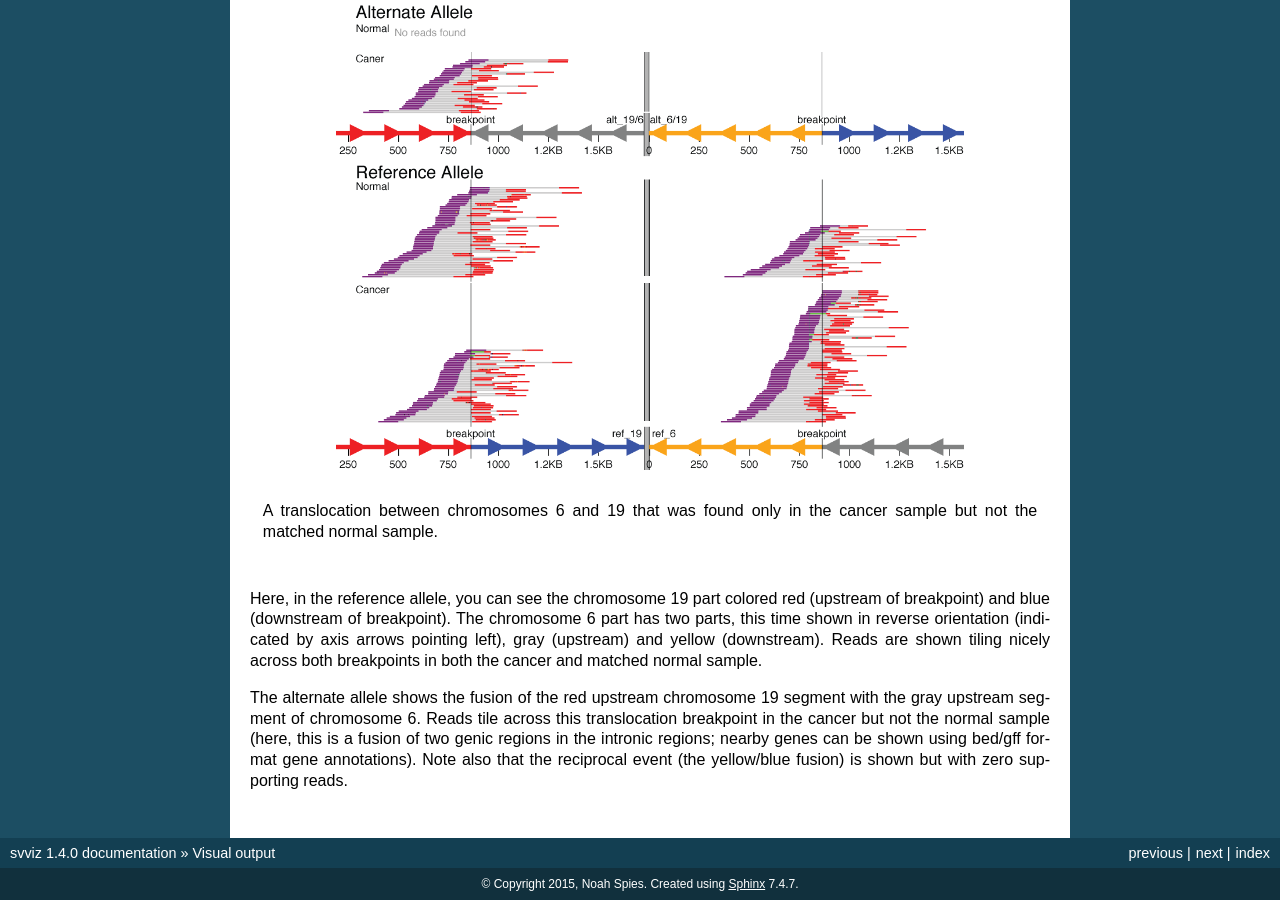
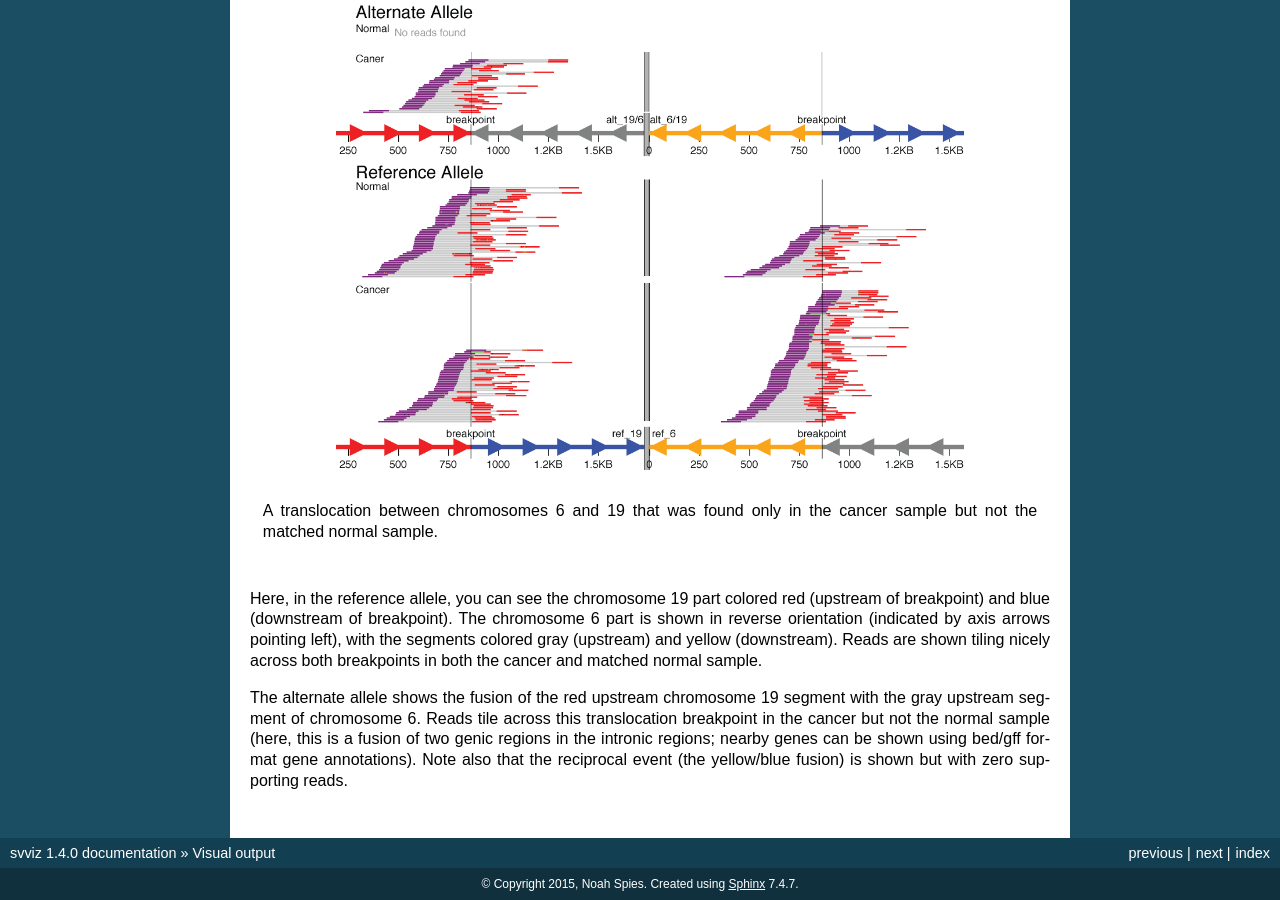
Before and after one commit to svviz/svviz, a Sphinx documentation site: the page built from docs/visualizations.rst, in a window 1280 px wide and 900 px high, scrolled down 1560 px. Built offline with Sphinx 7.4.7, drawn with Linux system fonts in a browser that asks for light colours.

```diff
--- a/docs/visualizations.rst
+++ b/docs/visualizations.rst
@@ -50,6 +50,6 @@ For some structural variant types, the breakpoints are distant in the genome (in
 
     A translocation between chromosomes 6 and 19 that was found only in the cancer sample but not the matched normal sample.
 
-Here, in the reference allele, you can see the chromosome 19 part colored red (upstream of breakpoint) and blue (downstream of breakpoint). The chromosome 6 part has two parts, this time shown in reverse orientation (indicated by axis arrows pointing left), gray (upstream) and yellow (downstream). Reads are shown tiling nicely across both breakpoints in both the cancer and matched normal sample.
+Here, in the reference allele, you can see the chromosome 19 part colored red (upstream of breakpoint) and blue (downstream of breakpoint). The chromosome 6 part is shown in reverse orientation (indicated by axis arrows pointing left), with the segments colored gray (upstream) and yellow (downstream). Reads are shown tiling nicely across both breakpoints in both the cancer and matched normal sample.
 
 The alternate allele shows the fusion of the red upstream chromosome 19 segment with the gray upstream segment of chromosome 6. Reads tile across this translocation breakpoint in the cancer but not the normal sample (here, this is a fusion of two genic regions in the intronic regions; nearby genes can be shown using bed/gff format gene annotations). Note also that the reciprocal event (the yellow/blue fusion) is shown but with zero supporting reads.
```
Also changed, not shown: README.rst (+7 -0 lines).
